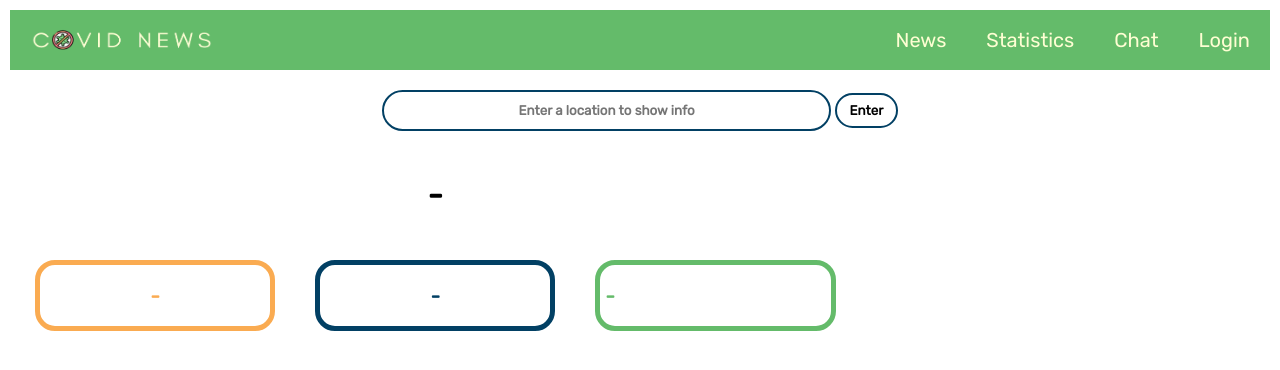
After one commit to Alexander1022/HackTUES6, a PHP site: page /pages/stats.html in a window 1280 px wide. The commit adds this page. Shown: the top 370 px of the page. Run offline with PHP 8.4, Linux system fonts and the light colour scheme; some libraries are stand-ins or nearby versions.

Commit message:
Added statistics page
Added statistics page

```diff
--- a/css/navbar.css
+++ b/css/navbar.css
@@ -6,6 +6,7 @@ body {
 .nav_bar {
     background-color: #64BB6A;
     overflow: hidden;
+    font-family: 'Rubik', sans-serif;
 }
 
 .nav_bar a {
--- /dev/null
+++ b/css/stats.css
@@ -0,0 +1,142 @@
+body{
+    box-sizing: border-box;
+    margin: 0;
+    display: flex;
+    flex-direction: column;
+    font-family: 'Rubik', sans-serif;
+}
+
+.input{
+    justify-content: center;
+    text-align: center;
+    padding-top: 20px;
+}
+
+
+input[type="text"]
+{
+    width: 35%;
+    min-width: fit-content;
+    min-height: 35px;
+    height: 25px;
+    border: 2px solid #024064;
+    border-radius: 30px;
+    font-family: 'Rubik', sans-serif;
+    text-align: center;
+    font-weight: bold;
+    outline: none;
+    transition: 0.35s;
+}
+
+input[type="Submit"]
+{
+    width: 5%;
+    min-width: fit-content;
+    min-height: 35px;
+    height: 25px;
+    border: 2px solid #024064;
+    border-radius: 30px;
+    font-family: 'Rubik', sans-serif;
+    text-align: center;
+    font-weight: bold;
+    outline: none;
+    transition: 0.1s;
+    cursor: pointer;
+    background-color: white;
+}
+
+input[type="Submit"]:hover
+{
+    border: 3px solid rgb(1, 47, 73);
+}
+
+.grid-container {
+    display: grid;
+    grid-template-columns: 1fr 1fr 0.7fr 1.3fr;
+    grid-template-rows: 1fr 1fr 1fr;
+    gap: 0px 0px;
+    grid-template-areas:
+      "left left left right"
+      "left left left right"
+      "left left left right";
+  }
+.left { grid-area: left; }
+.right { grid-area: right; }
+
+.content {
+    padding: 5px;
+    display: flex;
+    flex-wrap: wrap;
+    justify-content: center;
+}
+
+.div_country {
+    margin-top: 45px;
+    text-align: center;
+}
+
+.div_cases {
+    border: 5px solid #faab51;
+    border-radius: 20px;
+    margin: 20px;
+    background-color:white;
+    padding: 5px 5px 5px 5px;
+    font-size: 10px;
+    color: #faab51;
+    flex: 2;
+    text-align: center;
+}
+
+.div_deaths {
+    border: 5px solid #024064;
+    border-radius: 20px;
+    margin: 20px;
+    background-color:white;
+    padding: 5px 5px 5px 5px;
+    font-size: 10px;
+    color: #024064;
+    flex: 2;
+    text-align: center;
+}
+.div_rec {
+    border: 5px solid #64BB6A;
+    border-radius: 20px;
+    margin: 20px;
+    background-color: white;
+    padding: 5px 5px 5px 5px;
+    font-size: 10px;
+    display: flex;
+    color: #64BB6A;
+    flex: 2;
+    text-align: center;
+}
+
+#rightChart {
+    position: flex;
+    border: 2px solid red;
+    max-width: 700px;
+    max-height: 700px;
+    font-size: 2000px;
+    margin: 50px;
+}
+
+.table {
+    margin-top: 20px;
+    overflow: scroll;
+    color: #6a5d5d;
+    background-color: white;
+    height: 400px;
+  }
+
+  .table tr {
+    display: flex;
+    justify-content: space-between;
+  }
+
+  .table td {
+    padding: 0.5rem;
+    border: none;
+  }
+
+  .table tr:nth-of-type(odd) {
+    background-color: #f3f2f8;
--- a/index.html
+++ b/index.html
@@ -43,7 +43,7 @@
         <img src="./images/COVID_NEWS-transperent2.png" style="width:200px;height:53px; margin-left: 15px; margin-top: 3px;">
         <a href="profile_control/login.html">Login</a>
         <a href="pages/chat.html">Chat</a>
-        <a href="#stats">Statistics</a>
+        <a href="pages/stats.html">Statistics</a>
         <a href="index.html">News</a>
         <a href="javascript:void(0);" class="icon" onclick="myFunction()">
             <i class="fa fa-bars"></i>
--- /dev/null
+++ b/js/Chart.js
@@ -0,0 +1 @@
+<script src="https://cdnjs.cloudflare.com/ajax/libs/Chart.js/2.9.3/Chart.js" integrity="sha512-QEiC894KVkN9Tsoi6+mKf8HaCLJvyA6QIRzY5KrfINXYuP9NxdIkRQhGq3BZi0J4I7V5SidGM3XUQ5wFiMDuWg==" crossorigin="anonymous"></script>
--- a/js/news_fetching.js
+++ b/js/news_fetching.js
@@ -9,7 +9,6 @@ fetch('https://newsapi.org/v2/top-headlines?country=bg&category=health&apiKey=05
         document.querySelector(".sub_title").innerHTML = 'Новина : ' + article.description;
         document.querySelector(".day").innerHTML = 'Новината е от ' + article.publishedAt;
         console.log('Сегашната новина : ' + article.title + article.description)
-
     })
 })
 .catch(err => {
--- /dev/null
+++ b/pages/stats.html
@@ -0,0 +1,96 @@
+<!DOCTYPE html>
+<html>
+<head>
+    <title>Statistics</title>
+    <script src="https://cdnjs.cloudflare.com/ajax/libs/Chart.js/2.9.3/Chart.js" integrity="sha512-QEiC894KVkN9Tsoi6+mKf8HaCLJvyA6QIRzY5KrfINXYuP9NxdIkRQhGq3BZi0J4I7V5SidGM3XUQ5wFiMDuWg==" crossorigin="anonymous"></script>
+  <link rel="stylesheet" href="../css/stats.css">
+  <link rel="stylesheet" href="../css/navbar.css">
+  <script type='text/javascript' src='https://cdn.scaledrone.com/scaledrone.min.js'></script>
+  <meta charset="utf-8">
+  <meta name="viewport" content="width=device-width, initial-scale=1" />
+  <meta http-equiv="X-UA-Compatible" content="ie=edge">
+  <link rel="stylesheet" href="https://unpkg.com/leaflet@1.7.1/dist/leaflet.css" />
+  <script src="https://unpkg.com/leaflet@1.7.1/dist/leaflet.js"></script>
+  <title>Qurantine Chat</title>
+  <link rel="manifest" href="/manifest.json">
+  <meta name="theme-color" content="#ffffff">
+  <script src="https://ajax.googleapis.com/ajax/libs/jquery/3.5.1/jquery.min.js"></script>
+  <script src="https://ajax.googleapis.com/ajax/libs/jquery/1.11.1/jquery.min.js"></script>
+  <link href="https://fonts.googleapis.com/css2?family=Rubik&display=swap" rel="stylesheet">
+  <!--- долните редове са за икона на различни у-ва-->
+  <link rel="apple-touch-icon-precomposed" sizes="57x57" href="../images/apple-touch-icon-57x57.png" />
+  <link rel="apple-touch-icon-precomposed" sizes="114x114" href="../images/apple-touch-icon-114x114.png" />
+  <link rel="apple-touch-icon-precomposed" sizes="72x72" href="../images/apple-touch-icon-72x72.png" />
+  <link rel="apple-touch-icon-precomposed" sizes="144x144" href="../images/apple-touch-icon-144x144.png" />
+  <link rel="apple-touch-icon-precomposed" sizes="60x60" href="../images/apple-touch-icon-60x60.png" />
+  <link rel="apple-touch-icon-precomposed" sizes="120x120" href="../images/apple-touch-icon-120x120.png" />
+  <link rel="apple-touch-icon-precomposed" sizes="76x76" href="../images/apple-touch-icon-76x76.png" />
+  <link rel="apple-touch-icon-precomposed" sizes="152x152" href="../images/apple-touch-icon-152x152.png" />
+  <link rel="icon" type="image/png" href="../images/favicon-196x196.png" sizes="196x196" />
+  <link rel="icon" type="image/png" href="../images/favicon-96x96.png" sizes="96x96" />
+  <link rel="icon" type="image/png" href="../images/favicon-32x32.png" sizes="32x32" />
+  <link rel="icon" type="image/png" href="../images/favicon-16x16.png" sizes="16x16" />
+  <link rel="icon" type="image/png" href="../images/favicon-128.png" sizes="128x128" />
+  <meta name="application-name" content="&nbsp;"/>
+  <meta name="msapplication-TileColor" content="#FFFFFF" />
+  <meta name="msapplication-TileImage" content="mstile-144x144.png" />
+  <meta name="msapplication-square70x70logo" content="mstile-70x70.png" />
+  <meta name="msapplication-square150x150logo" content="mstile-150x150.png" />
+  <meta name="msapplication-wide310x150logo" content="mstile-310x150.png" />
+  <meta name="msapplication-square310x310logo" content="mstile-310x310.png" />
+
+
+</head>
+
+<body>
+    <div class="nav_bar" id="navigation">
+        <img src="../images/COVID_NEWS-transperent2.png" style="width:200px;height:53px; margin-left: 15px; margin-top: 3px;">
+        <a href="../profile_control/login.html">Login</a>
+        <a href="chat.html">Chat</a>
+        <a href="stats.html">Statistics</a>
+        <a href="../index.html">News</a>
+        <a href="javascript:void(0);" class="icon" onclick="myFunction()">
+            <i class="fa fa-bars"></i>
+        </a>
+      </div>
+
+      <div class="input">
+        <input type="text" placeholder="Enter a location to show info" class="in_value">
+        <input type="submit" value="Enter" class="btn">
+    </div>
+
+    <div class="grid-container">
+        <div class="left">
+            <div class="div_country">
+                <h1 class="country">-</h1>
+            </div>
+
+        <div class="content">
+            <div class="div_cases">
+                <h1 class="act_cases"> - </h1>
+            </div>
+            <div class="div_deaths">
+                <h1 class="deaths"> - </h1>
+            </div>
+            <div class="div_rec">
+                <h1 class="recovered"> - </h1>
+            </div>
+        </div>
+
+        <!---<canvas id="leftChart" height="10" width="10"></canvas>-->
+    </div>
+
+        <div class="right">
+            <!---<canvas id="rightChart" height="10" width="10"></canvas>-->
+        </div>
+    </div>
+
+
+
+
+
+
+
+    <script src="../js/stats.js"></script>
+</body>
+</html>
```
Also changed, not shown: js/script.js (+0 -42 lines), js/stats.js (added, +117 -0 lines), js/slideshow.js (deleted).
